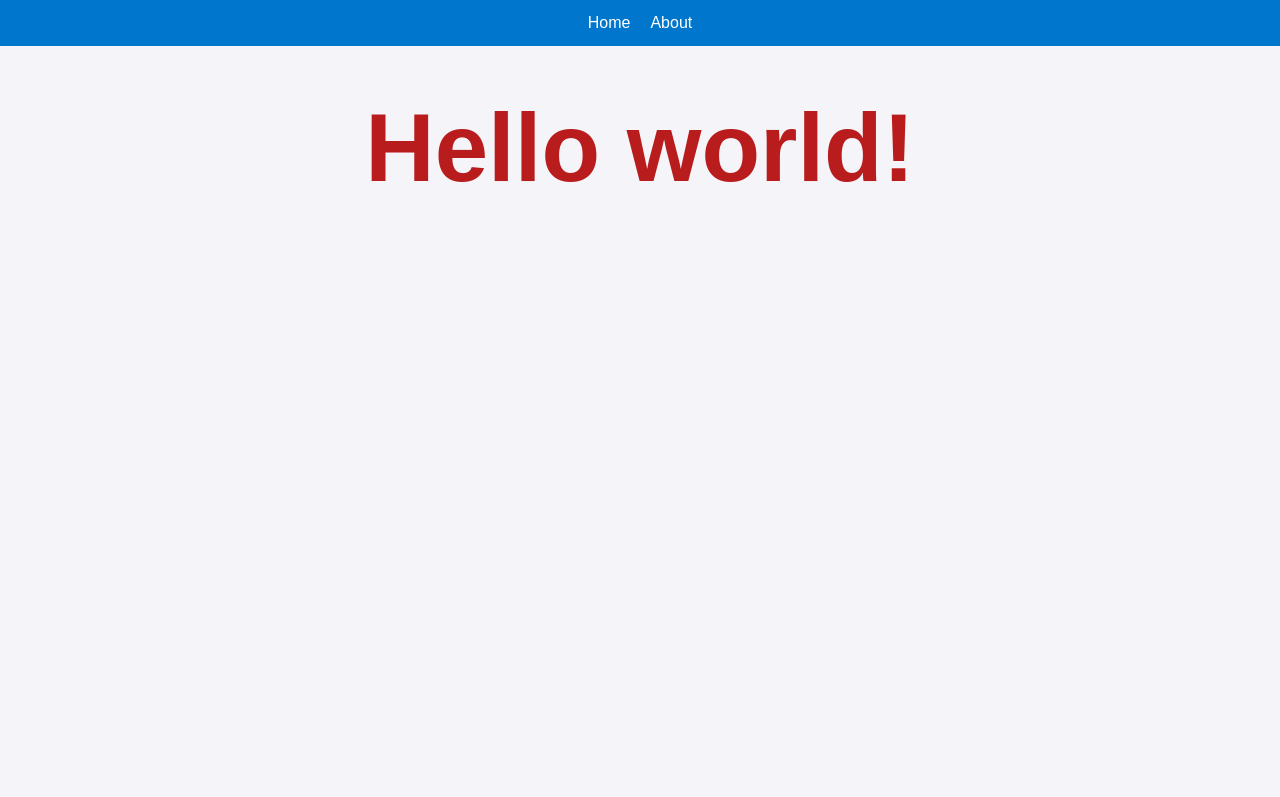
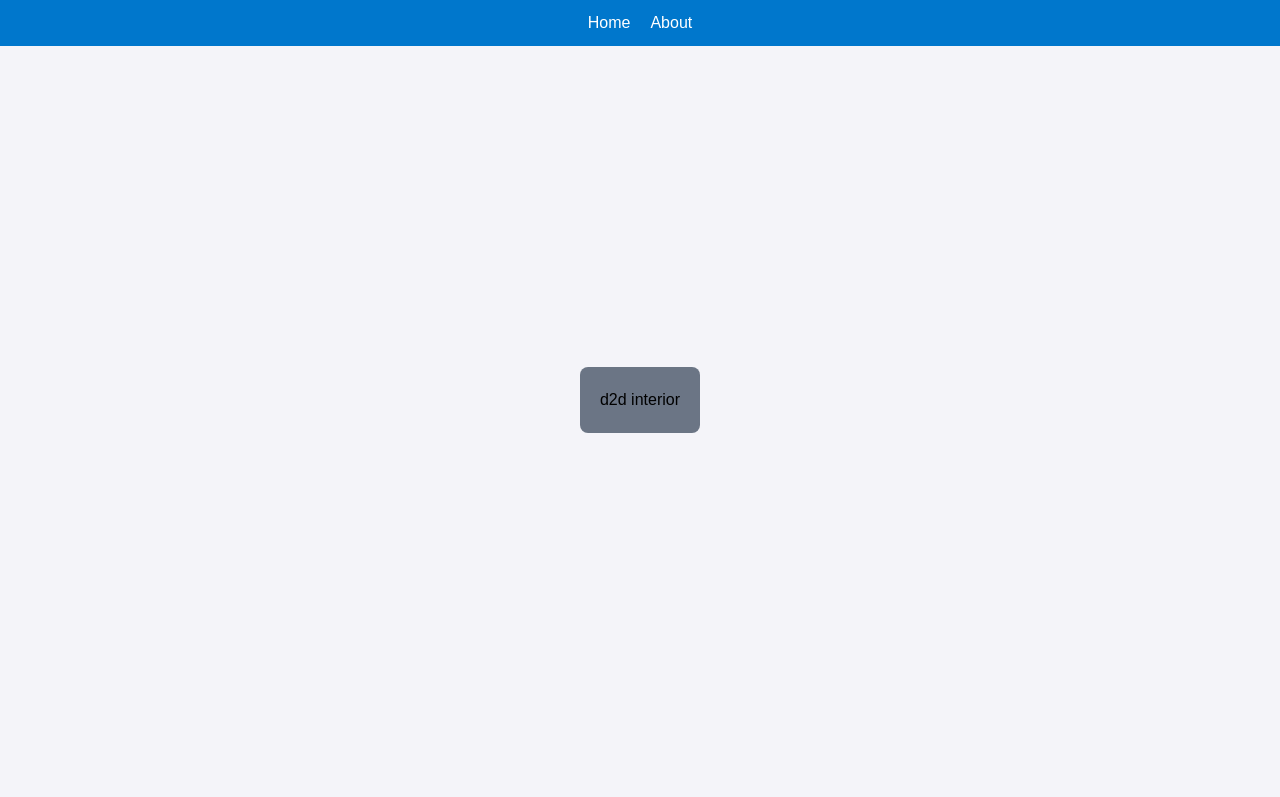
Before and after one commit to vijay9711/D2D-Interior, a website: page index.html in a window 1280 px wide. Shown: the top 797 px of the page. Drawn offline with Linux system fonts and the light colour scheme.

Commit message:
allow all component tto tailwind css

```diff
--- a/index.css
+++ b/index.css
@@ -43,12 +43,6 @@ nav a:hover {
   color: #f4f4f9;
 }
 
-div {
-  min-height: 100vh;
-  padding: 100px 20px;
-  text-align: center;
-}
-
 #home {
   background: #f4f4f9;
 }
--- a/src/home/home.html
+++ b/src/home/home.html
@@ -1,5 +1,5 @@
 <section>
-  <h1 class="text-8xl font-bold text-red-700">
-    Hello world!
-  </h1>
+  <div class="w-screen h-screen flex">
+    <h1 class="bg-slate-700 bg-opacity-70 rounded-lg p-5 m-auto">d2d interior</h1>
+  </div>
 </section>
--- a/tailwind.config.js
+++ b/tailwind.config.js
@@ -1,6 +1,6 @@
 /** @type {import('tailwindcss').Config} */
 module.exports = {
-  content: ["./*.{html,js}"],
+  content: ["./*.{html,js}", "./src/**/*.{html,js}"],
   theme: {
     extend: {},
   },
```
Also changed, not shown: tailwind_style.css.
